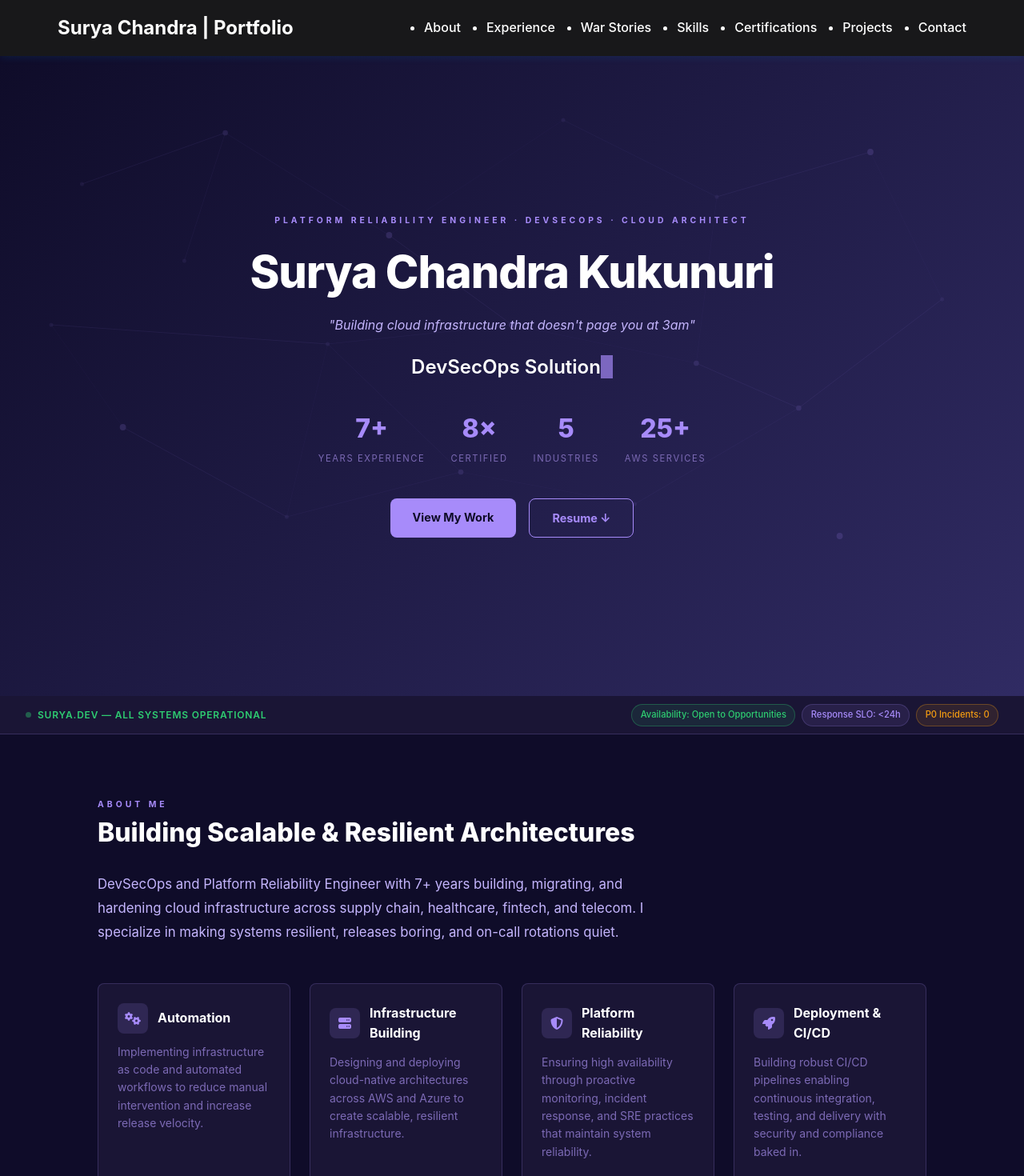
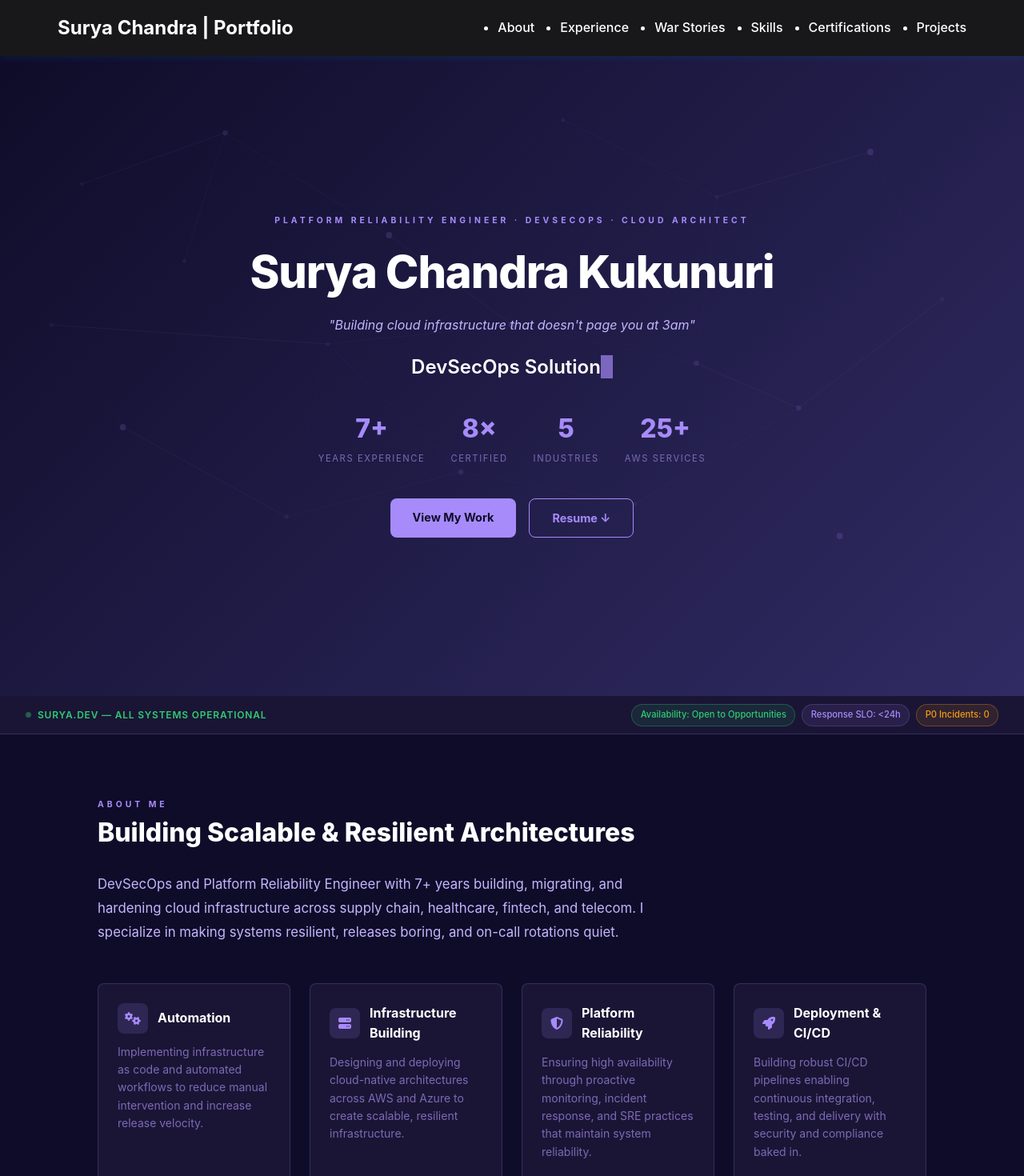
Before and after one commit to suryach24/portfolio, a React (Create React App) app: page / in a window 1280 px wide. Shown: the top 1470 px of the page at 80% size. Built offline with nearby package versions, Linux system fonts and the light colour scheme.

Commit message:
feat: production ready — remove Contact section, fix resume download, SEO meta tags, manifest, OG tags

```diff
--- a/public/index.html
+++ b/public/index.html
@@ -4,44 +4,36 @@
     <meta charset="utf-8" />
     <link rel="icon" href="%PUBLIC_URL%/logo192.png" />
     <meta name="viewport" content="width=device-width, initial-scale=1" />
-    <meta name="theme-color" content="#000000" />
-    <meta
-      name="description"
-      content="Personal Portfolio Website of Surya Chandra Kukunuri"
-    />
+    <meta name="theme-color" content="#0f0c29" />
+
+    <!-- Primary Meta -->
+    <title>Surya Chandra Kukunuri — Platform Reliability Engineer</title>
+    <meta name="description" content="Platform Reliability Engineer & DevSecOps professional with 7+ years building resilient cloud infrastructure across AWS and Azure. 8x certified. 5 industries." />
+    <meta name="author" content="Surya Chandra Kukunuri" />
+    <meta name="keywords" content="Platform Reliability Engineer, SRE, DevSecOps, AWS, Azure, Kubernetes, Terraform, Cloud Engineer" />
+
+    <!-- Open Graph (LinkedIn, Slack, iMessage previews) -->
+    <meta property="og:type" content="website" />
+    <meta property="og:url" content="https://surya-kukunuri.com/" />
+    <meta property="og:title" content="Surya Chandra Kukunuri — Platform Reliability Engineer" />
+    <meta property="og:description" content="Platform Reliability Engineer & DevSecOps professional with 7+ years building resilient cloud infrastructure. 8x certified across AWS & Azure." />
+    <meta property="og:image" content="https://surya-kukunuri.com/images/surya_face-Photoroom.png" />
+
+    <!-- Twitter Card -->
+    <meta name="twitter:card" content="summary_large_image" />
+    <meta name="twitter:title" content="Surya Chandra Kukunuri — Platform Reliability Engineer" />
+    <meta name="twitter:description" content="Platform Reliability Engineer & DevSecOps professional with 7+ years building resilient cloud infrastructure. 8x certified across AWS & Azure." />
+    <meta name="twitter:image" content="https://surya-kukunuri.com/images/surya_face-Photoroom.png" />
+
+    <!-- PWA -->
     <link rel="apple-touch-icon" href="%PUBLIC_URL%/logo192.png" />
-    <!--
-      manifest.json provides metadata used when your web app is installed on a
-      user's mobile device or desktop. See https://developers.google.com/web/fundamentals/web-app-manifest/
-    -->
     <link rel="manifest" href="%PUBLIC_URL%/manifest.json" />
-    <!--
-      Notice the use of %PUBLIC_URL% in the tags above.
-      It will be replaced with the URL of the `public` folder during the build.
-      Only files inside the `public` folder can be referenced from the HTML.
 
-      Unlike "/favicon.ico" or "favicon.ico", "%PUBLIC_URL%/favicon.ico" will
-      work correctly both with client-side routing and a non-root public URL.
-      Learn how to configure a non-root public URL by running `npm run build`.
-    -->
     <!-- Font Awesome -->
     <link rel="stylesheet" href="https://cdnjs.cloudflare.com/ajax/libs/font-awesome/6.4.0/css/all.min.css" integrity="sha512-iecdLmaskl7CVkqkXNQ/ZH/XLlvWZOJyj7Yy7tcenmpD1ypASozpmT/E0iPtmFIB46ZmdtAc9eNBvH0H/ZpiBw==" crossorigin="anonymous" referrerpolicy="no-referrer" />
-    <title>
-      Surya Chandra Portfolio
-    </title>
   </head>
   <body>
     <noscript>You need to enable JavaScript to run this app.</noscript>
     <div id="root"></div>
-    <!--
-      This HTML file is a template.
-      If you open it directly in the browser, you will see an empty page.
-
-      You can add webfonts, meta tags, or analytics to this file.
-      The build step will place the bundled scripts into the <body> tag.
-
-      To begin the development with a local server, run `npm start`.
-      To create a production bundle, use `npm run build`.
-    -->
   </body>
 </html>
--- a/src/App.tsx
+++ b/src/App.tsx
@@ -9,7 +9,6 @@ import WarStories from './components/WarStories';
 import Skills from './components/Skills';
 import Certifications from './components/Certifications';
 import Projects from './components/Projects';
-import Contact from './components/Contact';
 import Footer from './components/Footer';
 
 function App() {
@@ -25,7 +24,6 @@ function App() {
         <Skills />
         <Certifications />
         <Projects />
-        <Contact />
       </main>
       <Footer />
     </div>
--- a/src/components/Footer.tsx
+++ b/src/components/Footer.tsx
@@ -14,9 +14,9 @@ const Footer: React.FC = () => {
           <div className="footer-links">
             <ul>
               <li><a href="#about">About</a></li>
+              <li><a href="#experience">Experience</a></li>
+              <li><a href="#skills">Skills</a></li>
               <li><a href="#projects">Projects</a></li>
-              <li><a href="#skills">Skills</a></li>
-              <li><a href="#contact">Contact</a></li>
             </ul>
           </div>
           <div className="social-links">
--- a/src/components/Header.tsx
+++ b/src/components/Header.tsx
@@ -32,7 +32,6 @@ const Header: React.FC = () => {
             <li><a href="#skills">Skills</a></li>
             <li><a href="#certifications">Certifications</a></li>
             <li><a href="#projects">Projects</a></li>
-            <li><a href="#contact">Contact</a></li>
           </ul>
         </nav>
       </div>
```
Also changed, not shown: public/manifest.json, 1 other file (tests, documents, lock files or other folders).
